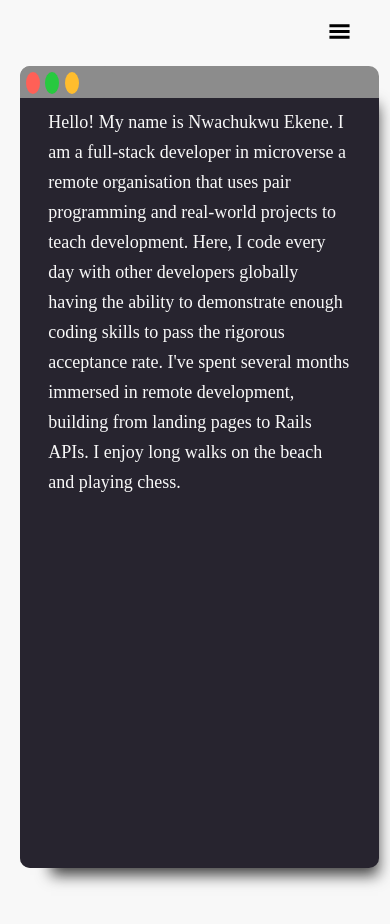
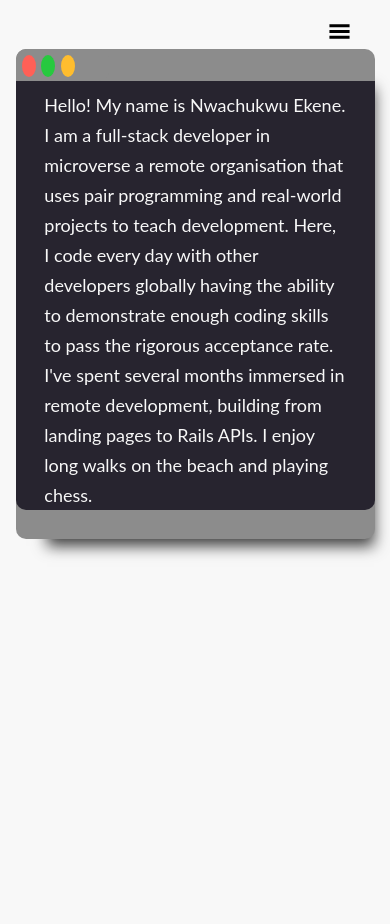
Before and after one commit to ekenecf/portfolio, a React (Create React App) app: page /about in a window 390 px wide. Shown: the top 924 px of the page. Built offline with nearby package versions, Linux system fonts and the light colour scheme.

Commit message:
Add styles and remove unwanted code from codebase

```diff
--- a/public/index.html
+++ b/public/index.html
@@ -2,19 +2,19 @@
 <html lang="en">
   <head>
     <meta charset="utf-8" />
-    <link rel="icon" href="%PUBLIC_URL%/favicon.ico" />
+    <!-- <link rel="icon" href="%PUBLIC_URL%/favicon.ico" /> -->
     <meta name="viewport" content="width=device-width, initial-scale=1" />
     <meta name="theme-color" content="#000000" />
     <meta
       name="description"
-      content="Web site created using create-react-app"
+      content="My portfolio"
     />
-    <link rel="apple-touch-icon" href="%PUBLIC_URL%/logo192.png" />
+    <!-- <link rel="apple-touch-icon" href="%PUBLIC_URL%/logo192.png" /> -->
     <!--
       manifest.json provides metadata used when your web app is installed on a
       user's mobile device or desktop. See https://developers.google.com/web/fundamentals/web-app-manifest/
     -->
-    <link rel="manifest" href="%PUBLIC_URL%/manifest.json" />
+    <!-- <link rel="manifest" href="%PUBLIC_URL%/manifest.json" /> -->
     <!--
       Notice the use of %PUBLIC_URL% in the tags above.
       It will be replaced with the URL of the `public` folder during the build.
--- a/src/App.js
+++ b/src/App.js
@@ -32,7 +32,6 @@ function App() {
     },
   ];
   return (
-    <div className="headerDark">
     <Router>
       <Header />
       <Routes>
@@ -41,7 +40,6 @@ function App() {
         ))}
       </Routes>
     </Router>
-    </div>
   );
 }
 export default App;
--- a/src/components/About.css
+++ b/src/components/About.css
@@ -149,13 +149,20 @@
 
 @media screen and (max-width: 768px) {
   .developer_about {
-    margin-left: 5%;
+    margin: 0;
+    padding: 0;
     width: 92%;
-    height: 95vh;
+    height: 58vh;
+    margin-left: 4%;
   }
 
   .developer_detail {
-    height: 100vh;
+    height: max-content;
+  }
+
+  .developer_detail p,
+  .developers_interest_card p {
+    font-family: 'Lato', sans-serif;
   }
 
   .red,
@@ -169,6 +176,10 @@
     margin-left: 4%;
   }
 
+  .developer_skill_detail .proficiency {
+    font-family: 'Lato', sans-serif;
+  }
+
   .developers_interest {
     width: 92%;
     margin-left: 4%;
--- a/src/components/About.js
+++ b/src/components/About.js
@@ -15,7 +15,7 @@ function About() {
     <div>
       <div
         className="developer_about"
-        data-aos="zoom-in"
+        data-aos="zoom-in-up"
         data-aos-delay="50"
         data-aos-duration="1000"
         data-aos-easing="ease-in-out"
--- a/src/components/Header.css
+++ b/src/components/Header.css
@@ -89,15 +89,16 @@
   }
 
   .Mobile-List {
-    height: 75vh;
+    height: 90vh;
     font-size: 20px;
     display: flex;
     flex-direction: column;
     justify-content: center;
-    gap: 15%;
+    gap: 20%;
     align-items: center;
     position: absolute;
-    top: 15%;
+
+    /* top: 15%; */
   }
 
   .Mobile-List a {
@@ -108,7 +109,7 @@
     font-size: 32px;
     position: absolute;
     right: 11%;
-    top: 1%;
+    top: 2%;
   }
 
   .mobile {
```
Also changed, not shown: src/components/Portfolio.js (+0 -9 lines). Lines whose indentation alone changed are shown as unchanged.
